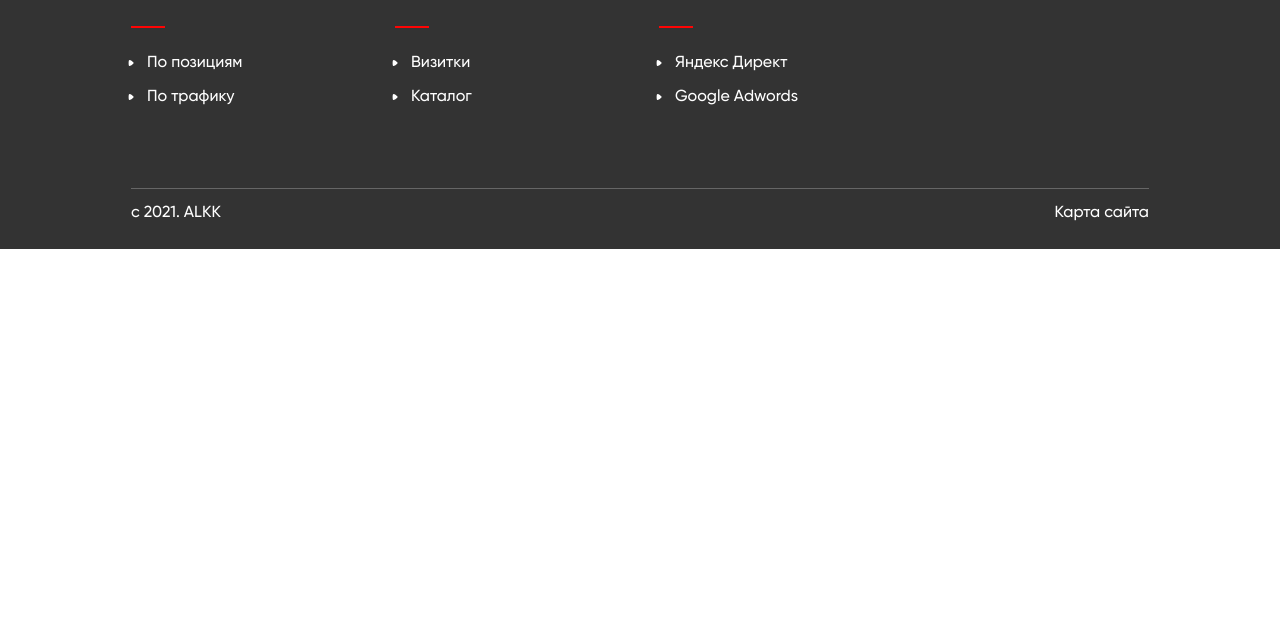
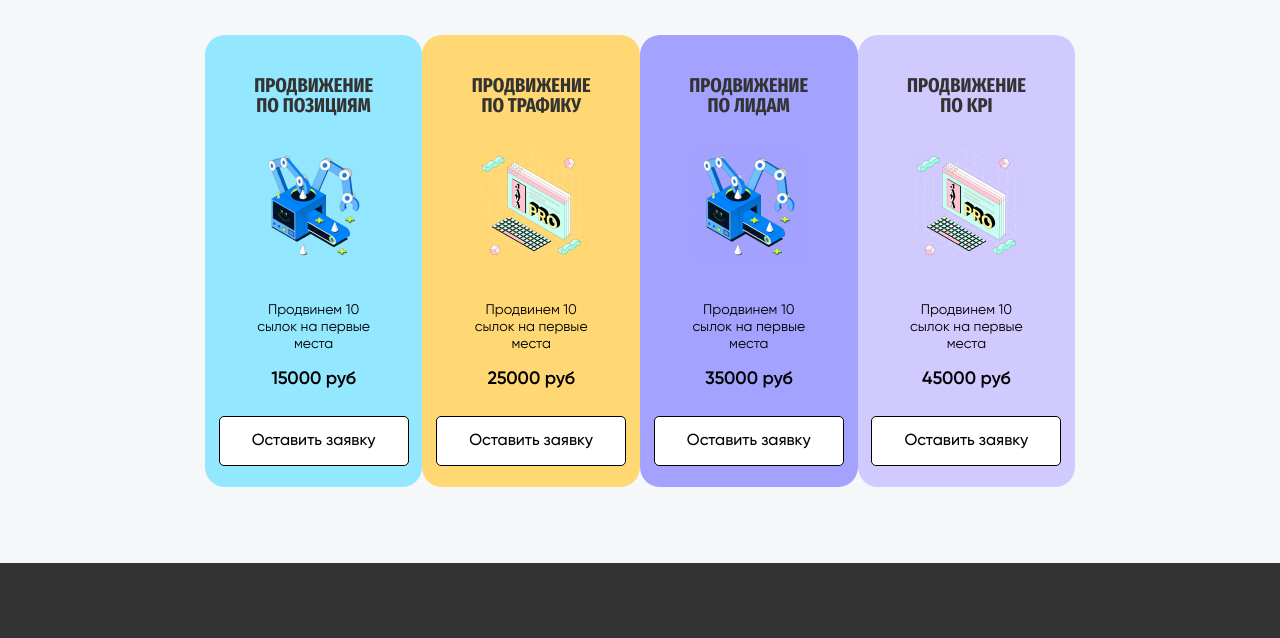
Before and after one commit to Kir1806/alkk, a website built with webpack: page src/index.html in a window 1280 px wide. Shown: the part 3610-4248 px from the top of the page. Before the commit the page ends 3859 px from the top, so only its background shows below. Built offline with nearby package versions, Linux system fonts and the light colour scheme.

Commit message:
add rates

```diff
--- a/src/blocks/button/button3.css
+++ b/src/blocks/button/button3.css
@@ -10,7 +10,7 @@
     font-style: normal;
     font-weight: 500;
     line-height: 150%; /* 24px */
-    padding: 12px 34px 13px 32px;
+    padding: 12px 32px 13px 32px;
     border: 1px solid #000;
   }
   .button3:hover {
--- a/src/blocks/feedback/feedback.css
+++ b/src/blocks/feedback/feedback.css
@@ -1,8 +1,6 @@
 @import url('../feedback-items/feedback-items.css');
 
-
 .feedback {
-    border: 1px solid red;
     width: 100%;
     padding: 80px 0;
 }
--- /dev/null
+++ b/src/blocks/rates-items/__item-img/rates-items__item-img.css
@@ -0,0 +1,3 @@
+.rates-items__item-img {
+    margin-bottom: 39px;
+}
--- /dev/null
+++ b/src/blocks/rates-items/__item-price/rates-items__item-price.css
@@ -0,0 +1,10 @@
+.rates-items__item-price {
+    color: #000;
+    text-align: center;
+    font-family: Gilroy;
+    font-size: 18px;
+    font-style: normal;
+    font-weight: 600;
+    line-height: normal;
+    margin-bottom: 26px;
+}
--- /dev/null
+++ b/src/blocks/rates-items/__item-text/rates-items__item-text.css
@@ -0,0 +1,12 @@
+.rates-items__item-text {
+    width: 59%;
+    color: #000;
+    text-align: center;
+    font-family: 'Gilroy';
+    font-size: 14px;
+    font-style: normal;
+    font-weight: 400;
+    line-height: normal;
+
+    margin-bottom: 15px;
+}
--- /dev/null
+++ b/src/blocks/rates-items/__item-title/rates-items__item-title.css
@@ -0,0 +1,12 @@
+.rates-items__item-title {
+    width: 64%;
+    color: #333;
+    text-align: center;
+    font-family: 'Fira Sans Extra Condensed';
+    font-size: 20px;
+    font-style: normal;
+    font-weight: 700;
+    line-height: 100%; /* 20px */
+    text-transform: uppercase;
+    margin-bottom: 32px;
+}
--- /dev/null
+++ b/src/blocks/rates-items/__item/rates-items__item.css
@@ -0,0 +1,19 @@
+.rates-items__item {
+    width: 230px;
+    display: flex;
+    flex-direction: column;
+    align-items: center;
+    border-radius: 20px;
+    background: #93E7FF;
+    padding-top: 40px;
+    padding-bottom: 21px;
+}
+.rates-items__item:nth-child(2) {
+    background: #FFD773;
+}
+.rates-items__item:nth-child(3) {
+    background: #A3A3FF;
+}
+.rates-items__item:nth-child(4) {
+    background: #D1CAFF;
+}
--- /dev/null
+++ b/src/blocks/rates-items/rates-items.css
@@ -0,0 +1,12 @@
+@import url('./__item/rates-items__item.css');
+@import url('./__item-title/rates-items__item-title.css');
+@import url('./__item-img/rates-items__item-img.css');
+@import url('./__item-text/rates-items__item-text.css');
+@import url('./__item-price/rates-items__item-price.css');
+
+.rates-items {
+    display: flex;
+    justify-content: space-between;
+    width: 68%;
+    margin: auto;
+}
--- /dev/null
+++ b/src/blocks/rates/__title/rates__title.css
@@ -0,0 +1,3 @@
+.rates__title {
+    margin-bottom: 45px;
+}
--- /dev/null
+++ b/src/blocks/rates/rates.css
@@ -0,0 +1,9 @@
+@import url('./__title/rates__title.css');
+@import url('../rates-items/rates-items.css');
+
+.rates {
+    width: 100%;
+    padding-top: 80px;
+    padding-bottom: 76px;
+    background: linear-gradient(0deg, #F5F7F9 0%, #F5F7F9 100%), #ECE8E5;
+}
--- a/src/index.html
+++ b/src/index.html
@@ -321,6 +321,39 @@
         </div>
       </div>
     </section>
+    <section class="rates">
+      <h2 class="section-title-level-2 rates__title">тарифы</h2>
+      <div class="rates-items">
+        <div class="rates-items__item">
+          <h4 class="rates-items__item-title">Продвижение по позициям</h4>
+          <img src="./images/rates-item-img.png" alt="image rates" class="rates-items__item-img">
+          <p class="rates-items__item-text">Продвинем 10 сылок на первые места</p>
+          <p class="rates-items__item-price">15000 руб</p>
+          <button class=" button3 rates-items__item-button">Оставить заявку</button>
+        </div>
+        <div class="rates-items__item">
+          <h4 class="rates-items__item-title">Продвижение по трафику</h4>
+          <img src="./images/rates-item-img2.png" alt="image rates" class="rates-items__item-img">
+          <p class="rates-items__item-text">Продвинем 10 сылок на первые места</p>
+          <p class="rates-items__item-price">25000 руб</p>
+          <button class=" button3 rates-items__item-button">Оставить заявку</button>
+        </div>
+        <div class="rates-items__item">
+          <h4 class="rates-items__item-title">Продвижение по лидам</h4>
+          <img src="./images/rates-item-img.png" alt="image rates" class="rates-items__item-img">
+          <p class="rates-items__item-text">Продвинем 10 сылок на первые места</p>
+          <p class="rates-items__item-price">35000 руб</p>
+          <button class=" button3 rates-items__item-button">Оставить заявку</button>
+        </div>
+        <div class="rates-items__item">
+          <h4 class="rates-items__item-title">Продвижение по KPI</h4>
+          <img src="./images/rates-item-img2.png" alt="image rates" class="rates-items__item-img">
+          <p class="rates-items__item-text">Продвинем 10 сылок на первые места</p>
+          <p class="rates-items__item-price">45000 руб</p>
+          <button class=" button3 rates-items__item-button">Оставить заявку</button>
+        </div>
+      </div>
+    </section>
 
     <footer class="footer">
         <img src="./images/logo-footer.svg" alt="logo" class="footer__logo">
--- a/src/pages/index.css
+++ b/src/pages/index.css
@@ -7,6 +7,7 @@
 @import url('../blocks/comparison-table/comparison-table.css');
 @import url('../blocks/application-form/application-form.css');
 @import url('../blocks/feedback/feedback.css');
+@import url('../blocks/rates/rates.css');
 
 @import url('../blocks/footer/footer.css');
 
```
Also changed, not shown: src/blocks/feedback-item/__feedback-item/feedback-items__item.css (added), src/images/rates-item-img.png (added), src/images/rates-item-img2.png (added).
